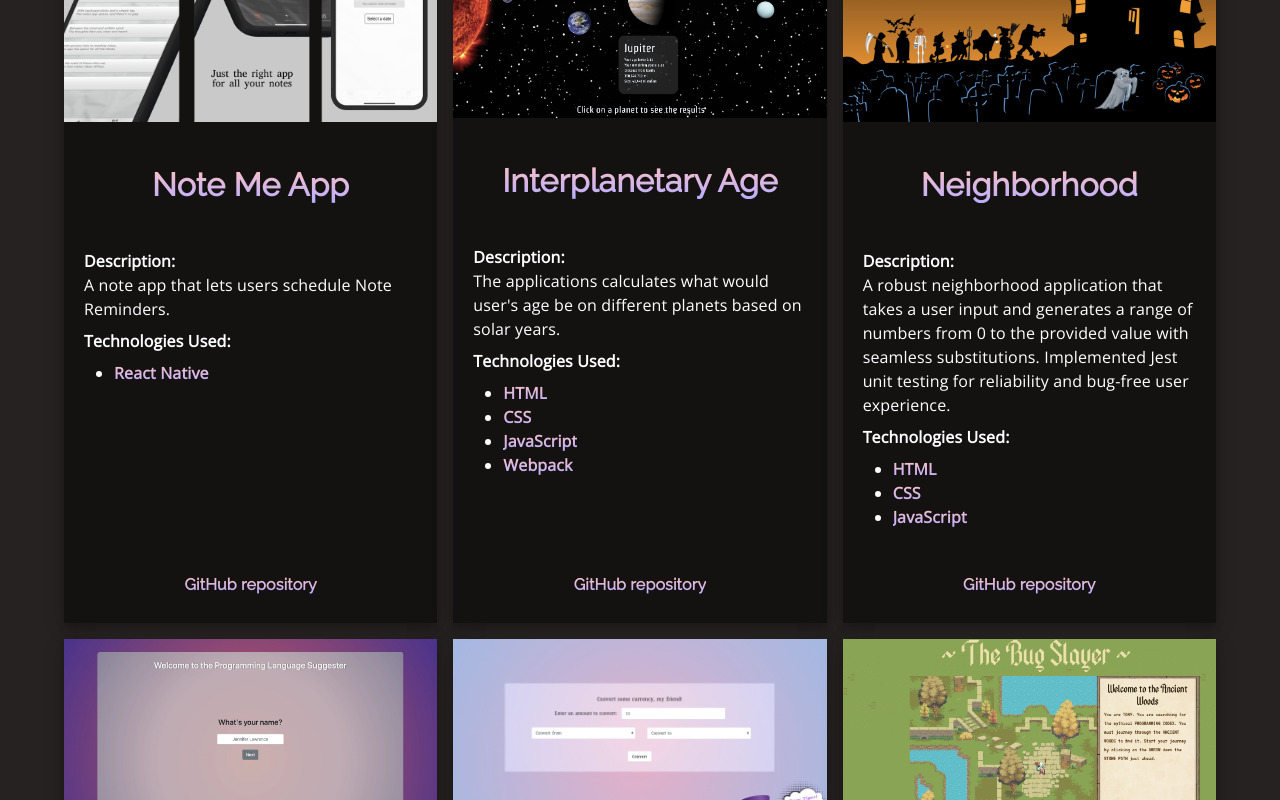
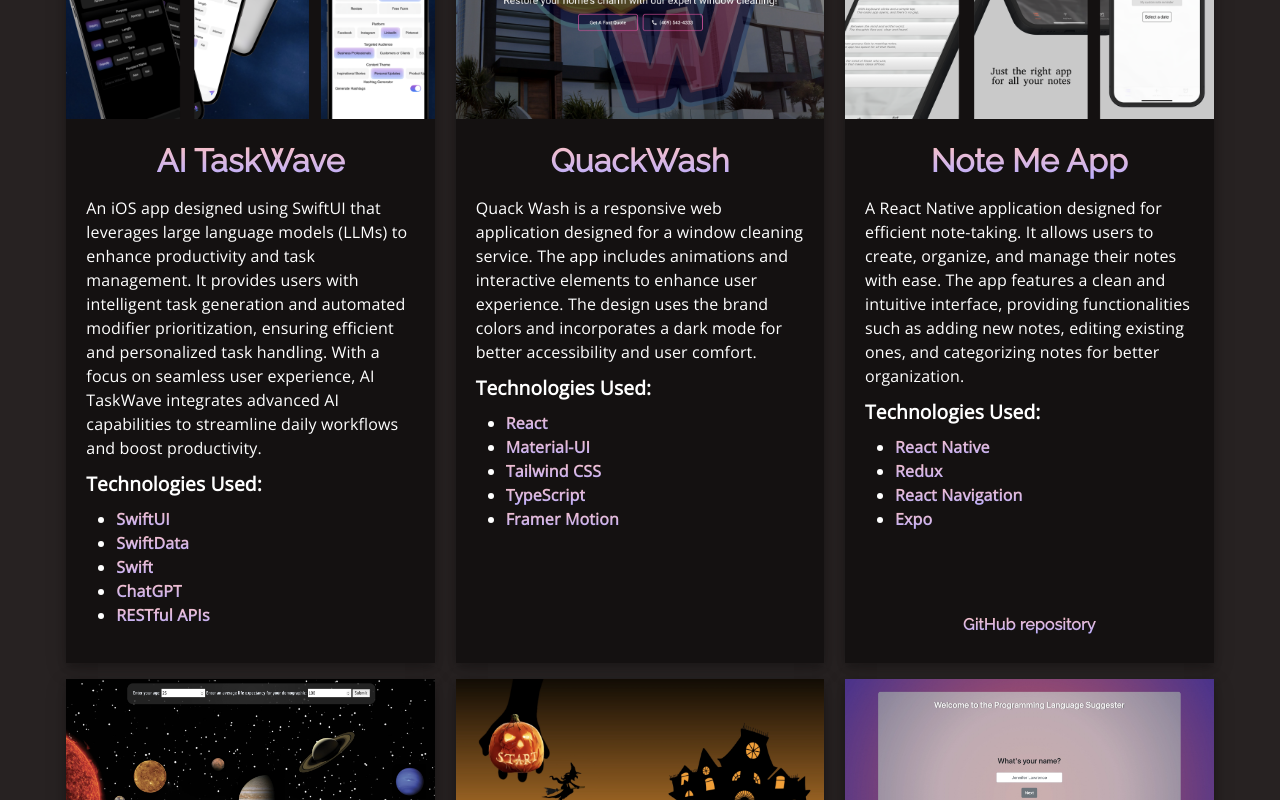
Before and after one commit to anton3ch/portfolio-react, a React (Create React App) app: page / in a window 1280 px wide. Shown: the part 840-1640 px from the top of the page. Built offline with nearby package versions, Linux system fonts and the light colour scheme.

Commit message:
add form submission

```diff
--- a/src/components/ContactMeSection.js
+++ b/src/components/ContactMeSection.js
@@ -1,7 +1,7 @@
-import React from "react";
-import ReactDOM from "react-dom";
+import React, { useState } from "react";
 import { useFormik, FormikProvider, Form, useField } from "formik";
 import "./../index.css";
+import "./Styles/contactMeStyles.css"; // Import the new CSS file
 import * as Yup from "yup";
 
 const sleep = (ms) => new Promise((r) => setTimeout(r, ms));
@@ -9,9 +9,6 @@ const sleep = (ms) => new Promise((r) => setTimeout(r, ms));
 const TextInputLiveFeedback = ({ label, helpText, ...props }) => {
   const [field, meta] = useField(props);
 
-  // Show inline feedback if EITHER
-  // - the input is focused AND value is longer than 2 characters
-  // - or, the has been visited (touched === true)
   const [didFocus, setDidFocus] = React.useState(false);
   const handleFocus = () => setDidFocus(true);
   const showFeedback =
@@ -67,6 +64,9 @@ const TextInputLiveFeedback = ({ label, helpText, ...props }) => {
 };
 
 const LandingSection = () => {
+  const [formSubmitted, setFormSubmitted] = useState(false);
+  const [isLoading, setIsLoading] = useState(false);
+
   const formik = useFormik({
     initialValues: {
       name: "",
@@ -74,9 +74,29 @@ const LandingSection = () => {
       comment: "",
     },
     onSubmit: async (values, { resetForm }) => {
+      setIsLoading(true);
       await sleep(500);
-      alert(JSON.stringify(values, null, 2));
+
+      const response = await fetch("https://api.web3forms.com/submit", {
+        method: "POST",
+        headers: {
+          "Content-Type": "application/json",
+          Accept: "application/json",
+        },
+        body: JSON.stringify({
+          access_key: "2f782ea6-4b9d-48e6-be85-e8c784d9a606",
+          ...values,
+        }),
+      });
+
+      setIsLoading(false);
+
+      if (response.ok) {
+        setFormSubmitted(true);
         resetForm();
+      } else {
+        alert("There was an error submitting the form.");
+      }
     },
     validationSchema: Yup.object({
       name: Yup.string()
@@ -87,14 +107,6 @@ const LandingSection = () => {
       comment: Yup.string()
         .min(10, "Must be at least 10 characters!")
         .required("Required"),
-      // username: Yup.string()
-      //   .min(8, "Must be at least 8 characters")
-      //   .max(20, "Must be less  than 20 characters")
-      //   .required("Username is required")
-      //   .matches(
-      //     /^[a-zA-Z0-9]+$/,
-      //     "Cannot contain special characters or spaces"
-      //   ),
     }),
   });
 
@@ -103,6 +115,27 @@ const LandingSection = () => {
       <h2 className="sectionTitle">CONTACT ME</h2>
       <FormikProvider value={formik}>
         <div className="card cardForm">
+          {formSubmitted ? (
+            <div className="formSuccess">
+              <h3 className="thankYouMessage">Thank You!</h3>
+              <div className="successMessage">
+                <div className="checkmark">✓</div>
+                <h4>The form has been submitted!</h4>
+              </div>
+
+              <button
+                type="button"
+                className="formButton"
+                onClick={() => setFormSubmitted(false)}
+              >
+                Submit Another Form
+              </button>
+            </div>
+          ) : isLoading ? (
+            <div className="loading">
+              <div className="spinner"></div>
+            </div>
+          ) : (
             <Form className="formBody">
               <TextInputLiveFeedback
                 label="Name"
@@ -120,15 +153,13 @@ const LandingSection = () => {
                 label="Comment"
                 id="comment"
                 name="comment"
-              // helpText="Must be at least 10 characters."
                 type="textarea"
               />
-
               <button type="submit" className="formButton">
                 Submit
               </button>
-            {/* <button type="reset">Reset</button> */}
             </Form>
+          )}
         </div>
       </FormikProvider>
     </div>
--- a/src/components/Project.js
+++ b/src/components/Project.js
@@ -22,7 +22,7 @@ function Project(props) {
               {props.projectName}
             </a>
           </h3>
-          <h5 className="card-text">Description:</h5>
+          {/* <h5 className="card-text">Description:</h5> */}
           <p className="card-text">{props.description}</p>
           <h5 className="card-text">Technologies Used:</h5>
           <ul className="card-text techList">
@@ -37,9 +37,11 @@ function Project(props) {
             })}
           </ul>
           <p className="card-footer text-center">
-            <a href={props.gitRepo} target="_blank" rel="noreferrer">
-              GitHub repository
-            </a>
+            {props.gitRepo && (
+              <a href={props.gitRepo} target="_blank" rel="noreferrer">
+                GitHub repository
+              </a>
+            )}
           </p>
         </div>
       </div>
--- a/src/components/ProjectList.js
+++ b/src/components/ProjectList.js
@@ -19,6 +19,10 @@ import rpgAgeImgGit from "./../img/git-cover5.png";
 
 import notemeImg from "./../img/noteme2.png";
 import notemeImgGit from "./../img/git-cover7.webp";
+
+import taskWaveImg from "./../img/TaskWave.png";
+
+import quackWashImg from "./../img/quackwash.webp";
 
 function ProjectList() {
   return (
@@ -48,17 +52,94 @@ function ProjectList() {
 
 const mainProjectList = [
   {
+    deployedLink: "",
+    projectName: "AI TaskWave",
+    img: taskWaveImg,
+    imgAlt: "Note Me App screenshot",
+    imgGit: notemeImgGit,
+    description:
+      "An iOS app designed using SwiftUI that leverages large language models (LLMs) to enhance productivity and task management. It provides users with intelligent task generation and automated modifier prioritization, ensuring efficient and personalized task handling. With a focus on seamless user experience, AI TaskWave integrates advanced AI capabilities to streamline daily workflows and boost productivity.",
+    gitRepo: "",
+    technologies: [
+      {
+        name: "SwiftUI",
+        link: "https://developer.apple.com/xcode/swiftui/",
+      },
+      {
+        name: "SwiftData",
+        link: "https://developer.apple.com/documentation/swiftdata",
+      },
+      {
+        name: "Swift",
+        link: "https://swift.org",
+      },
+      {
+        name: "ChatGPT",
+        link: "https://openai.com/chatgpt",
+      },
+      {
+        name: "RESTful APIs",
+        link: "https://restfulapi.net",
+      },
+    ],
+  },
+  {
+    deployedLink: "https://quackwash1.netlify.app/",
+    projectName: "QuackWash",
+    img: quackWashImg,
+    imgAlt: "QuackWash web app screenshot",
+    imgGit: notemeImgGit,
+    description:
+      "Quack Wash is a responsive web application designed for a window cleaning service. The app includes animations and interactive elements to enhance user experience. The design uses the brand colors and incorporates a dark mode for better accessibility and user comfort.",
+    gitRepo: "",
+    technologies: [
+      {
+        name: "React",
+        link: "https://reactjs.org",
+      },
+      {
+        name: "Material-UI",
+        link: "https://mui.com",
+      },
+      {
+        name: "Tailwind CSS",
+        link: "https://tailwindcss.com",
+      },
+      {
+        name: "TypeScript",
+        link: "https://www.typescriptlang.org",
+      },
+      {
+        name: "Framer Motion",
+        link: "https://www.framer.com/motion/",
+      },
+    ],
+  },
+  {
     deployedLink: "https://github.com/anton3ch/Note-Me-App",
     projectName: "Note Me App",
     img: notemeImg,
     imgAlt: "Note Me App screenshot",
     imgGit: notemeImgGit,
-    description: "A note app that lets users schedule Note Reminders.",
+    description:
+      "A React Native application designed for efficient note-taking. It allows users to create, organize, and manage their notes with ease. The app features a clean and intuitive interface, providing functionalities such as adding new notes, editing existing ones, and categorizing notes for better organization.",
     gitRepo: "https://github.com/anton3ch/Note-Me-App",
     technologies: [
       {
         name: "React Native",
         link: "https://reactnative.dev",
+      },
+      {
+        name: "Redux",
+        link: "https://redux.js.org",
+      },
+      {
+        name: "React Navigation",
+        link: "https://reactnavigation.org",
+      },
+      {
+        name: "Expo",
+        link: "https://expo.dev",
       },
     ],
   },
--- /dev/null
+++ b/src/components/Styles/contactMeStyles.css
@@ -0,0 +1,93 @@
+.thankYouMessage {
+  margin: 0;
+}
+
+.formSuccess {
+  display: flex;
+  flex-direction: column;
+  align-items: center;
+  justify-content: center;
+  padding: 2rem;
+}
+
+.successMessage {
+  position: relative;
+  display: flex;
+  align-items: center;
+  justify-content: center;
+  color: green;
+  margin-bottom: 1rem;
+}
+
+.successMessage h4 {
+  margin: 0;
+  text-align: center;
+  width: 100%; /* Ensures the text is centered */
+}
+
+.checkmark {
+  font-size: 1.5rem;
+  color: green;
+  position: absolute;
+  left: -25px; /* Position checkmark to the left of the text */
+}
+
+.formButton {
+  background-color: #555555; /* Light grey background */
+  border: 1px solid #dadada;
+  border-radius: 8px;
+  box-shadow: rgba(90, 90, 90, 0.5) 0 2px 5px 0;
+  box-sizing: border-box;
+  color: #dadada; /* Dark grey text color */
+  cursor: pointer;
+  display: inline-block;
+  font-family: "Amazon Ember", sans-serif;
+  font-size: 13px;
+  line-height: 29px;
+  padding: 0 10px 0 11px;
+  position: relative;
+  text-align: center;
+  text-decoration: none;
+  user-select: none;
+  -webkit-user-select: none;
+  touch-action: manipulation;
+  vertical-align: middle;
+  min-width: 150px; /* Ensure button width accommodates the text */
+}
+
+.formButton:hover {
+  background-color: #e6e6e6; /* Lighter grey on hover */
+  color: #717171; /* Dark grey text color */
+}
+
+.formButton:active {
+  border-color: #595959; /* Dark grey border on focus */
+  box-shadow: rgba(92, 92, 92, 0.5) 0 2px 5px 0;
+  outline: 0;
+  transform: scale(0.95);
+}
+
+.loading {
+  display: flex;
+  justify-content: center;
+  align-items: center;
+  height: 200px; /* Adjust the height as needed */
+}
+
+.spinner {
+  border: 4px solid #f3f3f3; /* Light grey */
+  border-top: 4px solid #555555; /* Dark grey */
+  border-radius: 50%;
+  width: 40px;
+  height: 40px;
+  animation: spin 1s linear infinite;
+}
+
+@keyframes spin {
+  0% {
+    transform: rotate(0deg);
+  }
+  100% {
+    transform: rotate(360deg);
+  }
+}
--- a/src/index.css
+++ b/src/index.css
@@ -260,6 +260,7 @@ a:hover{
 
 .card-title {
   font-size: 2rem;
+  margin: 0.7rem 0;
 }
 
 .ci{
@@ -288,7 +289,7 @@ a:hover{
 }
 
 
-@media only screen and (max-width: 767px) {
+@media only screen and (max-width: 768px) {
   .ci{
     background-color: rgba(255, 255, 255, 0);
   }
@@ -311,12 +312,12 @@ a:hover{
     object-fit: scale-down;
   }
 } */
-@media only screen and (min-width: 768px) {
+@media only screen and (min-width: 784px) {
 
   /* .card-img img {
     width: 100%;
     border: 0;
-    padding: 0;
+    padding: 0;z
     margin: 0;
   }
 
@@ -327,10 +328,7 @@ a:hover{
     margin: 0;
   } */
 
-  .card-s {
-    /* display: flex; */
-    min-height: 55vw;
-  }
+
 
   .card-footer {
     margin-top: auto;  /* Pushes footer to the bottom */
@@ -340,6 +338,7 @@ a:hover{
 
   .project {
     min-width: 360px;
+    max-width: 32%;
   }
 }
 .card-text {
@@ -354,26 +353,13 @@ p.card-text  {
   margin-top: 0;
 }
 
-
-@media only screen and (min-width: 768px) {
-  .card-s {
-    min-height: 10vw;
-    min-height: 750px !important;
-  }
+h5.card-text  {
+  font-size: 1.2rem;
 }
 
-@media only screen and (min-width: 900px) {
-  .card-s {
-    min-height: 10vw;
-    min-height: 750px !important;
-  }
 
-}
-@media only screen and (max-width: 900px) {
-  .card-title {
-    font-size: 1.2rem;
-  }
-}
+
+
 /* About me */
 
 
@@ -421,7 +407,7 @@ p.card-text  {
 .projectList {
   display: flex;
   flex-wrap: wrap;
-  justify-content: space-between;
+  justify-content: space-around;
   gap: 1rem;
 }
 
@@ -431,7 +417,15 @@ p.card-text  {
   min-width: 360px;
 }
 
+@media only screen and (min-width: 784px) and (max-width: 1159px) {
+  .projectList {
+    justify-content: space-around;
+  }
 
+  .project {
+    flex: 1 1 30%;
+  }
+}
 
   /* animation */
   @keyframes flash-txt {
```
Also changed, not shown: src/img/TaskWave.png (added), src/img/quackwash.webp (added). Lines whose indentation alone changed are shown as unchanged.
